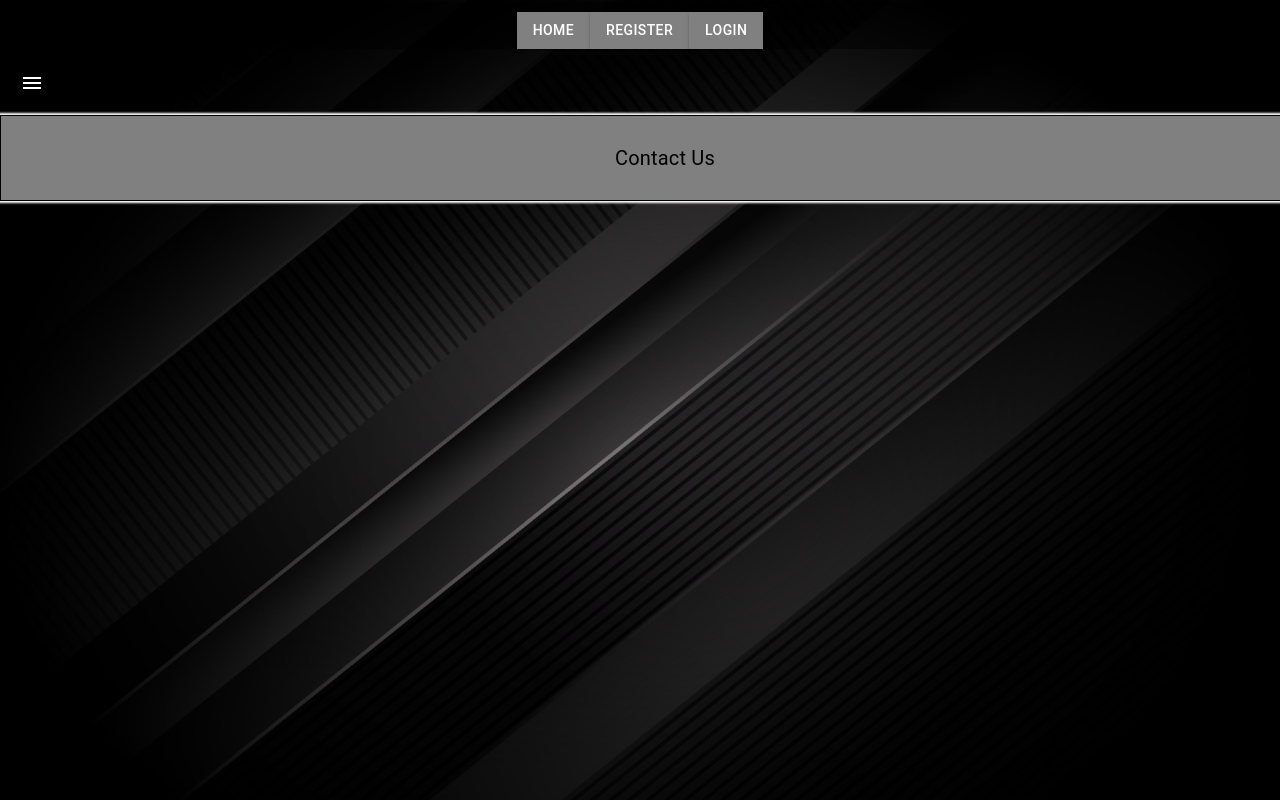
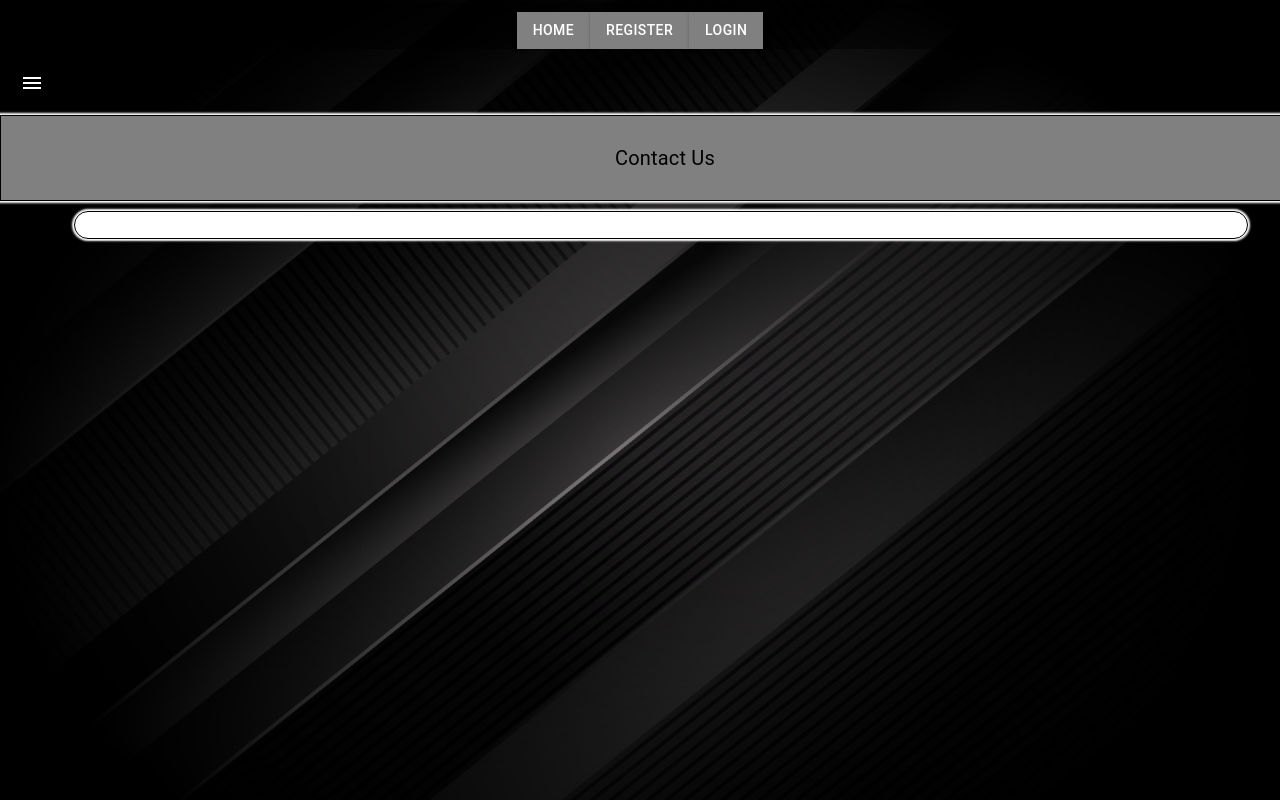
Before and after one commit to jkof86/Portfolio-09-2024, a React (Create React App) app in the folder frontend/: page /contact in a window 1280 px wide. Shown: the top 800 px of the page. Built offline with nearby package versions, Linux system fonts and the light colour scheme.

Commit message:
Started working on Contact Component

```diff
--- a/frontend/src/components/Contact.js
+++ b/frontend/src/components/Contact.js
@@ -1,4 +1,4 @@
-import { Box, Container, TextField, Toolbar, Typography } from "@mui/material";
+import { Box, Container, Grid, Divider, Toolbar, Typography } from "@mui/material";
 
 export default function Contact() {
 
@@ -18,5 +18,43 @@ export default function Contact() {
                 Contact Us
             </Typography>
         </Toolbar>
+
+        {/********************************************************/}
+
+        <Container sx={{ width: '95%' }}>
+
+            <Box sx={{
+                flexGrow: 1,
+                justifyContent: 'center',
+                backgroundColor: 'white',
+                borderRadius: '25px',
+                border: '1px solid black',
+                boxShadow: '0px 0px 2px 2px white',
+                padding: '10px',
+                margin: '10px',
+                width: '100%'
+            }}>
+                <center>
+                    {/* <img src={require("../images/macros.jpg")} width={'50%'} height={'50%'} /> */}
+                </center>
+
+                <Grid container spacing={2}>
+                    <Grid item xs={3}>
+
+
+                    </Grid>
+
+                        <Divider sx={{
+                            marginTop: '10px',
+                            marginBottom: '10px',
+                            borderBottomWidth: '2px',
+                            borderColor: 'black'
+                        }} />
+
+
+                    </Grid>
+
+            </Box>
+        </Container >
     </>);
 }
--- a/frontend/src/components/navigation/Navbar.js
+++ b/frontend/src/components/navigation/Navbar.js
@@ -1,5 +1,7 @@
-import { Toolbar, Button } from "@mui/material";
+import { Toolbar, Button, IconButton } from "@mui/material";
+import MenuIcon from '@mui/icons-material/Menu';
 import { Link } from "../../../node_modules/react-router-dom/dist/index";
+import NavDrawer from "./NavDrawer";
 
 // export default function Navbar({ loggedIn, setLoggedIn }) {
 
@@ -25,6 +27,7 @@ export default function Navbar() {
                 variant="menu"
                 position="static"
             >
+
                 <Button variant='contained' sx={{
                     backgroundColor: 'grey',
                     borderRadius: '0px',
```
Also changed, not shown: frontend/src/components/Calculator.js (+6 -9 lines).
